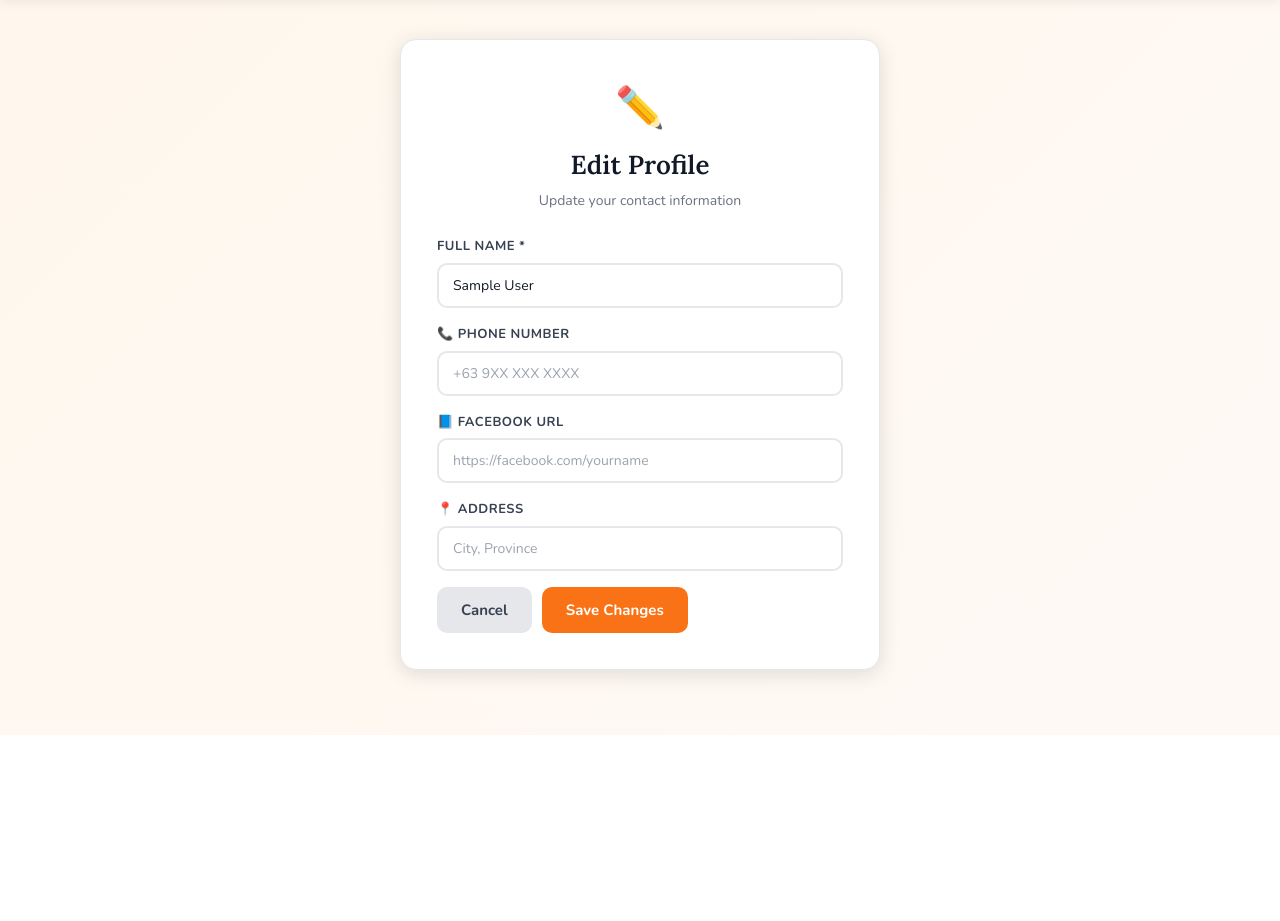
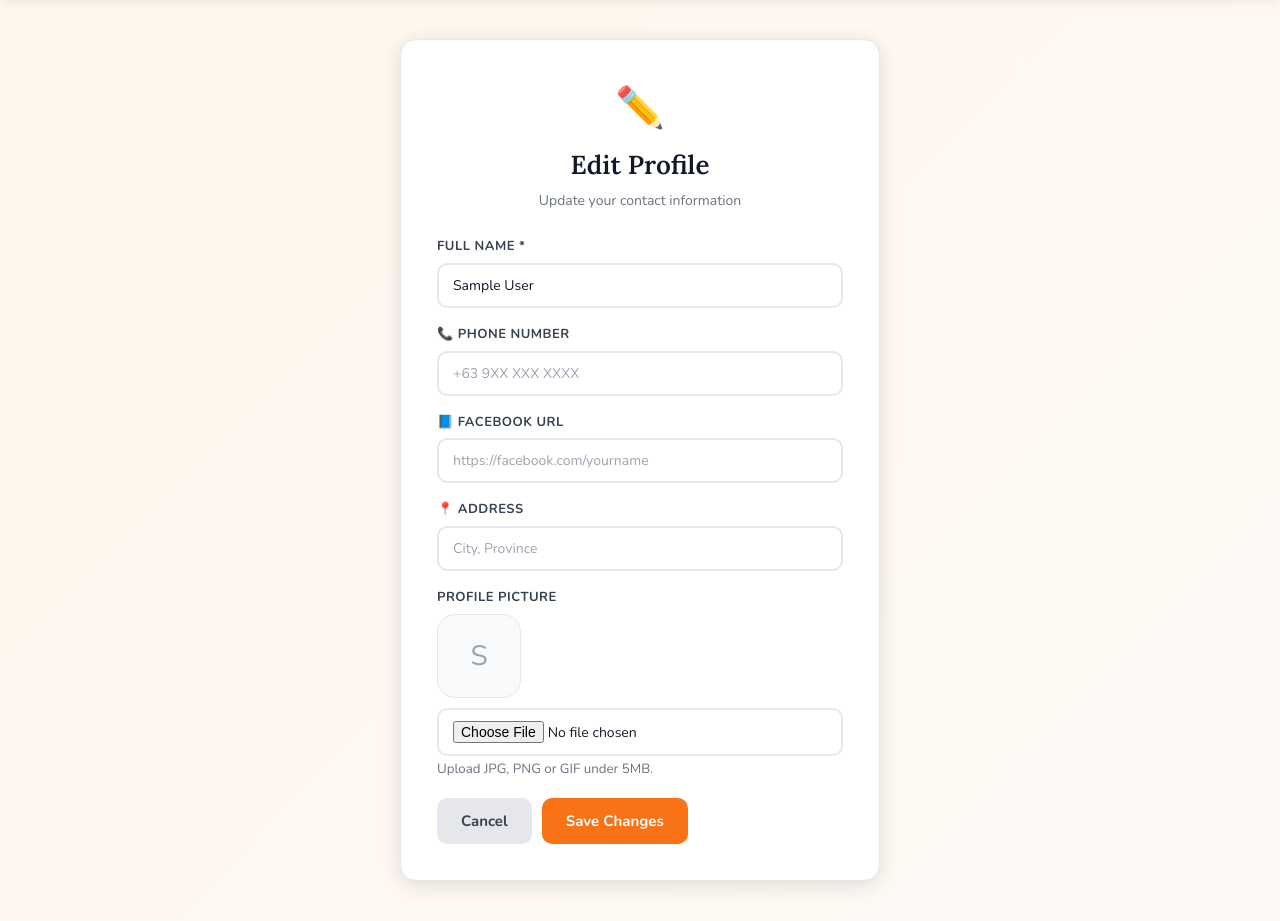
Before and after one commit to Quevenn28/PawConnect, a PHP site: page /edit-profile.php in a window 1280 px wide. Shown: the part 65-986 px from the top of the page. Before the commit the page ends 800 px from the top, so only its background shows below. Run offline with PHP 8.4, Linux system fonts and the light colour scheme; the visitor is signed in with stand-in values (Sample User, id 1); some libraries are stand-ins or nearby versions.

Commit message:
added upgrade

```diff
--- a/add-pet.php
+++ b/add-pet.php
@@ -51,7 +51,7 @@ if ($_SERVER['REQUEST_METHOD'] === 'POST') {
 <body>
 <nav class="navbar">
   <a href="index.php" class="nav-logo"><span>🐾</span> PawConnect</a>
-  <div class="nav-links"><a href="dashboard.php">← Dashboard</a></div>
+  <div class="nav-links"><a href="dashboard.php">Return to Dashboard</a></div>
 </nav>
 
 <div class="form-page">
@@ -59,7 +59,7 @@ if ($_SERVER['REQUEST_METHOD'] === 'POST') {
     <div class="form-logo">
       <div class="paw">🐾</div>
       <h1>List a Pet for Adoption</h1>
-      <p>Help find your pet a loving new home</p>
+      <p>Help find your pet a loving new home.</p>
     </div>
 
     <?php if ($error): ?>
--- a/database.sql
+++ b/database.sql
@@ -14,6 +14,7 @@ CREATE TABLE users (
   phone      VARCHAR(30),
   facebook   VARCHAR(200),
   address    VARCHAR(200),
+  profile_photo VARCHAR(200),
   created_at DATETIME DEFAULT NOW()
 );
 
--- a/db.php
+++ b/db.php
@@ -5,7 +5,7 @@ session_start();
 $host = "localhost";
 $db   = "pawconnect";
 $user = "root";
-$pass = "";       // change to your MySQL password
+$pass = "root";       // change to your MySQL password
 
 try {
     $pdo = new PDO("mysql:host=$host;dbname=$db;charset=utf8", $user, $pass);
--- a/edit-profile.php
+++ b/edit-profile.php
@@ -5,6 +5,17 @@ require_login();
 $user = $pdo->prepare("SELECT * FROM users WHERE id=?");
 $user->execute([$_SESSION['user_id']]);
 $user = $user->fetch();
+
+// Ensure profile photo column exists for this installation
+try {
+    $pdo->query("SELECT profile_photo FROM users LIMIT 1");
+} catch (PDOException $e) {
+    try {
+        $pdo->exec("ALTER TABLE users ADD COLUMN profile_photo VARCHAR(200)");
+    } catch (PDOException $e) {
+        // ignore if unable to migrate automatically
+    }
+}
 
 $error   = '';
 $success = '';
@@ -16,14 +27,51 @@ if ($_SERVER['REQUEST_METHOD'] === 'POST') {
     $phone     = trim($_POST['phone']     ?? '');
     $facebook  = trim($_POST['facebook']  ?? '');
     $address   = trim($_POST['address']   ?? '');
+    $profile_photo = $user['profile_photo'] ?? null;
+    $photo_uploaded = false;
+
+    if (isset($_FILES['profile_photo']) && $_FILES['profile_photo']['error'] !== UPLOAD_ERR_NO_FILE) {
+        $file = $_FILES['profile_photo'];
+        $allowed = ['jpg','jpeg','png','gif'];
+        $ext = strtolower(pathinfo($file['name'], PATHINFO_EXTENSION));
+
+        if ($file['error'] !== UPLOAD_ERR_OK) {
+            $error = 'Unable to upload profile photo. Please try again.';
+        } elseif (!in_array($ext, $allowed)) {
+            $error = 'Invalid photo format. Use JPG, PNG, or GIF.';
+        } elseif ($file['size'] > 5 * 1024 * 1024) {
+            $error = 'Profile photo must be under 5MB.';
+        } elseif (!getimagesize($file['tmp_name'])) {
+            $error = 'Invalid image file.';
+        } else {
+            if (!is_dir('uploads/users')) {
+                mkdir('uploads/users', 0755, true);
+            }
+            $profile_photo = uniqid('user_') . '.' . $ext;
+            move_uploaded_file($file['tmp_name'], 'uploads/users/' . $profile_photo);
+            $photo_uploaded = true;
+        }
+    }
 
     if (!$full_name) {
         $error = 'Full name is required.';
     } elseif (!$phone && !$facebook) {
         $error = 'Please provide at least a phone number or Facebook link.';
-    } else {
-        $pdo->prepare("UPDATE users SET full_name=?, phone=?, facebook=?, address=? WHERE id=?")
-            ->execute([$full_name, $phone, $facebook, $address, $_SESSION['user_id']]);
+    }
+
+    if (!$error) {
+        $update_sql = "UPDATE users SET full_name=?, phone=?, facebook=?, address=?";
+        $params = [$full_name, $phone, $facebook, $address];
+
+        if ($photo_uploaded) {
+            $update_sql .= ", profile_photo=?";
+            $params[] = $profile_photo;
+        }
+
+        $update_sql .= " WHERE id=?";
+        $params[] = $_SESSION['user_id'];
+
+        $pdo->prepare($update_sql)->execute($params);
 
         $_SESSION['user_name'] = $full_name;
         $success = 'Profile updated successfully!';
@@ -61,7 +109,7 @@ if ($_SERVER['REQUEST_METHOD'] === 'POST') {
     <?php if ($error):   ?><div class="alert alert-error"><?= htmlspecialchars($error) ?></div><?php endif; ?>
     <?php if ($success): ?><div class="alert alert-success"><?= htmlspecialchars($success) ?></div><?php endif; ?>
 
-    <form method="POST">
+    <form method="POST" enctype="multipart/form-data">
       <input type="hidden" name="csrf_token" value="<?= csrf_token() ?>">
 
       <div class="form-group">
@@ -72,13 +120,23 @@ if ($_SERVER['REQUEST_METHOD'] === 'POST') {
         <label>📞 Phone Number</label>
         <input type="tel" name="phone" value="<?= htmlspecialchars($user['phone'] ?? '') ?>" placeholder="+63 9XX XXX XXXX">
       </div>
-      <div class="form-group">
+        <div class="form-group">
         <label>📘 Facebook URL</label>
         <input type="url" name="facebook" value="<?= htmlspecialchars($user['facebook'] ?? '') ?>" placeholder="https://facebook.com/yourname">
       </div>
       <div class="form-group">
         <label>📍 Address</label>
         <input type="text" name="address" value="<?= htmlspecialchars($user['address'] ?? '') ?>" placeholder="City, Province">
+      </div>
+      <div class="form-group">
+        <label>Profile Picture</label>
+        <?php if (!empty($user['profile_photo'])): ?>
+          <div class="profile-photo-preview"><img src="uploads/users/<?= htmlspecialchars($user['profile_photo']) ?>" alt="Profile photo"></div>
+        <?php else: ?>
+          <div class="profile-photo-preview"><?= strtoupper(substr($user['full_name'], 0, 1)) ?></div>
+        <?php endif; ?>
+        <input type="file" name="profile_photo" accept="image/*">
+        <small style="color:#6b7280;">Upload JPG, PNG or GIF under 5MB.</small>
       </div>
 
       <div style="display:flex;gap:10px">
--- a/index.php
+++ b/index.php
@@ -72,7 +72,7 @@ $recent_pets = $stmt->fetchAll();
 <div class="section" style="background: white; border-bottom: 1px solid #e5e7eb;">
   <div class="container">
     <h2 class="section-title">How PawConnect Works</h2>
-    <p class="section-sub">Simple steps to find or rehome a pet</p>
+    <p class="section-sub">Easy as few steps, you can rehome a pet of your dreams.</p>
     <div class="how-grid">
       <div class="how-card">
         <span class="how-icon">📝</span>
@@ -90,7 +90,7 @@ $recent_pets = $stmt->fetchAll();
         <span class="how-icon">💬</span>
         <div class="how-num">3</div>
         <h3>Connect</h3>
-        <p>Contact the owner directly via phone, email, or Facebook.</p>
+        <p>Contact the owner directly via phone, email, or Facebook. There, negotiations will begin.</p>
       </div>
       <div class="how-card">
         <span class="how-icon">🏠</span>
--- a/login.php
+++ b/login.php
@@ -38,7 +38,7 @@ if ($_SERVER['REQUEST_METHOD'] === 'POST') {
 <nav class="navbar">
   <a href="index.php" class="nav-logo"><span>🐾</span> PawConnect</a>
   <div class="nav-links">
-    <a href="index.php">← Home</a>
+    <a href="index.php">Return to Home</a>
   </div>
 </nav>
 
@@ -66,7 +66,7 @@ if ($_SERVER['REQUEST_METHOD'] === 'POST') {
         <input type="password" name="password" placeholder="Your password" required>
       </div>
 
-      <button type="submit" class="btn btn-primary w-full">Sign In →</button>
+      <button type="submit" class="btn btn-primary w-full">Sign In</button>
 
       <div class="form-footer">
         No account yet? <a href="register.php">Create one free</a>
--- a/pet.php
+++ b/pet.php
@@ -124,7 +124,7 @@ $emoji = $pet['species']==='Dog'?'🐕':($pet['species']==='Cat'?'🐈':($pet['s
       <!-- Adopt section -->
       <?php if (is_logged_in() && $_SESSION['user_id'] != $pet['user_id']): ?>
         <?php if ($already_requested): ?>
-          <div class="alert alert-info">✓ You already sent an adoption request for <?= htmlspecialchars($pet['name']) ?>.</div>
+          <div class="alert alert-info">You already sent an adoption request for <?= htmlspecialchars($pet['name']) ?>.</div>
         <?php else: ?>
         <div class="adopt-form">
           <h3>🐾 Request Adoption</h3>
--- a/style.css
+++ b/style.css
@@ -456,6 +499,27 @@ body {
 .form-group textarea {
     resize: vertical;
     min-height: 90px;
+}
+
+.profile-photo-preview {
+    width: 84px;
+    height: 84px;
+    border-radius: 18px;
+    overflow: hidden;
+    background: var(--gray-6);
+    display: flex;
+    align-items: center;
+    justify-content: center;
+    font-size: 28px;
+    color: var(--gray-4);
+    border: 1px solid var(--gray-5);
+    margin-bottom: 10px;
+}
+
+.profile-photo-preview img {
+    width: 100%;
+    height: 100%;
+    object-fit: cover;
 }
 
 .form-row {
```
Also changed, not shown: other parts of style.css (+50 -0 lines), dashboard.php (+53 -7 lines), pets.php (+8 -3 lines), register.php (+4 -4 lines).
